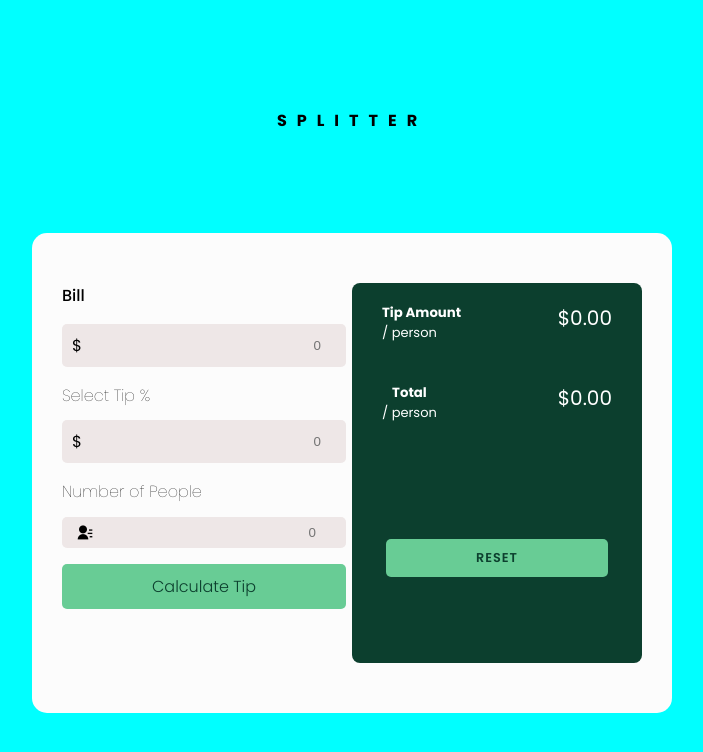
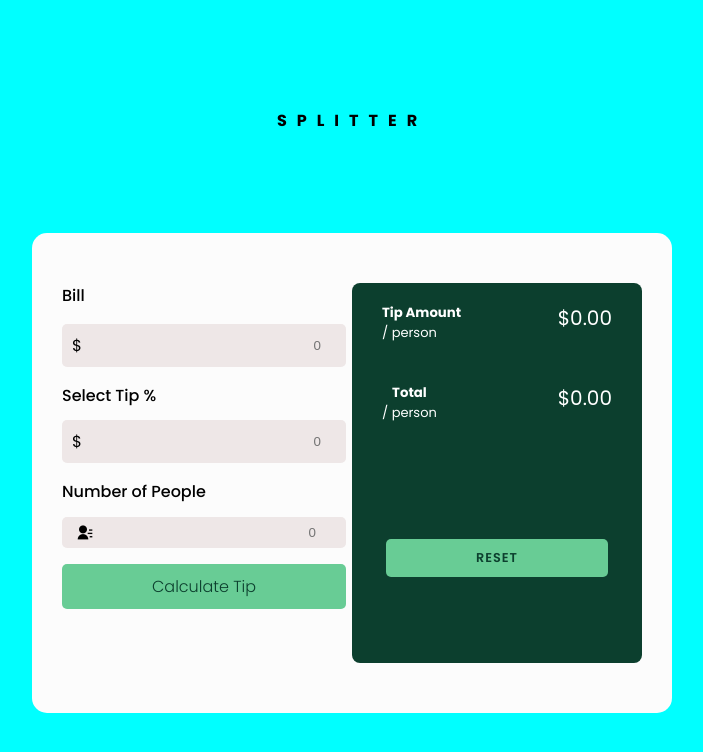
Before and after one commit to conzillar/Tip-calculator, a plain HTML site: page index.html in a window 1280 px wide. Shown: the whole page, without its empty margins (288-991 px from the left). Drawn offline with nearby package versions, Linux system fonts and the light colour scheme.

Commit message:
the same change again

```diff
--- a/assets/css/style.css
+++ b/assets/css/style.css
@@ -71,7 +71,7 @@ input {
 
 .input1 h4 {
     text-align: left;
-    font-weight: 100;
+    font-weight: 500;
     margin-bottom: 0.8rem;
 }
 
@@ -87,7 +87,7 @@ input {
 
 .input2 h4 {
     text-align: left;
-    font-weight: 100;
+    font-weight: 500;
     margin-bottom: 0.8rem;
 }
 
```
